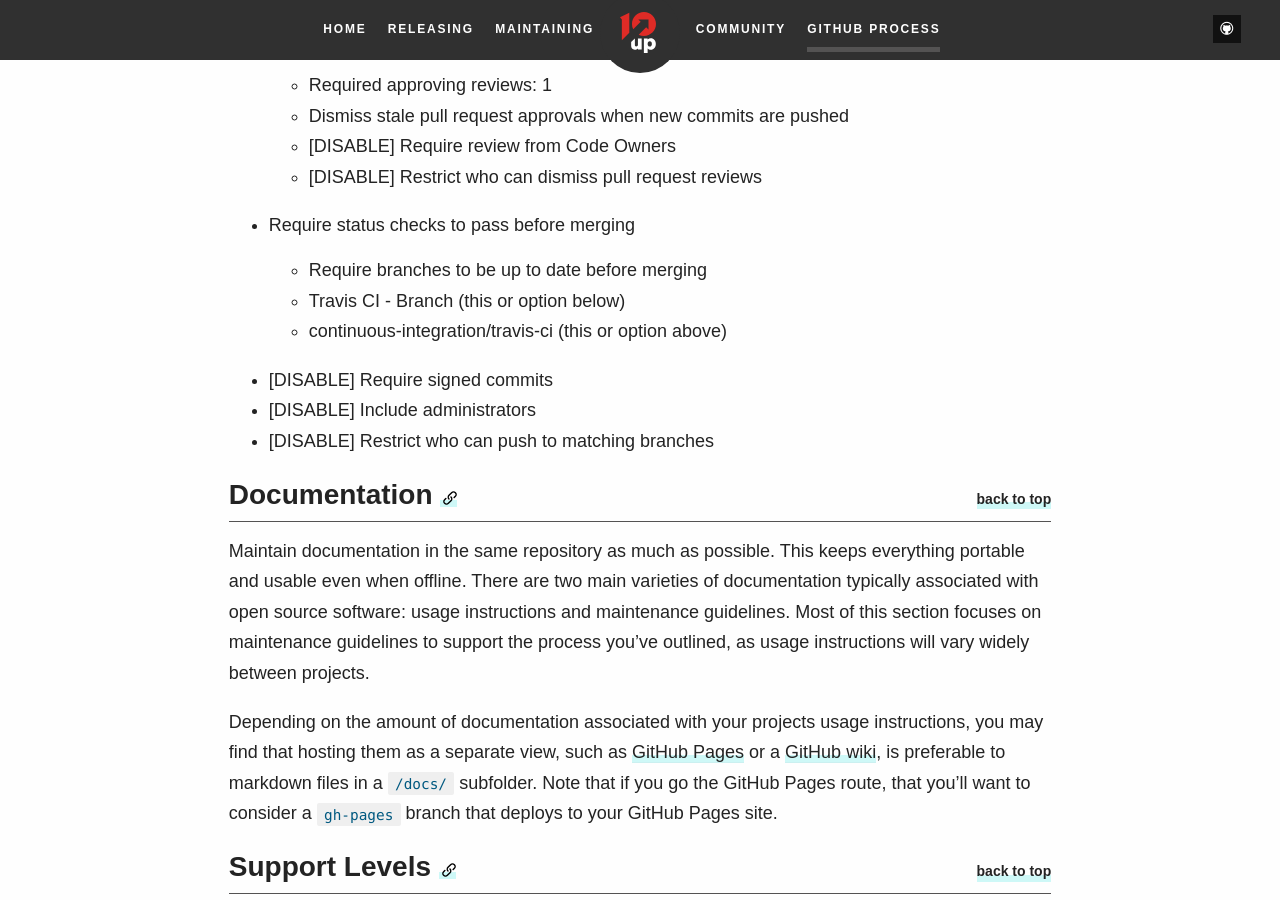
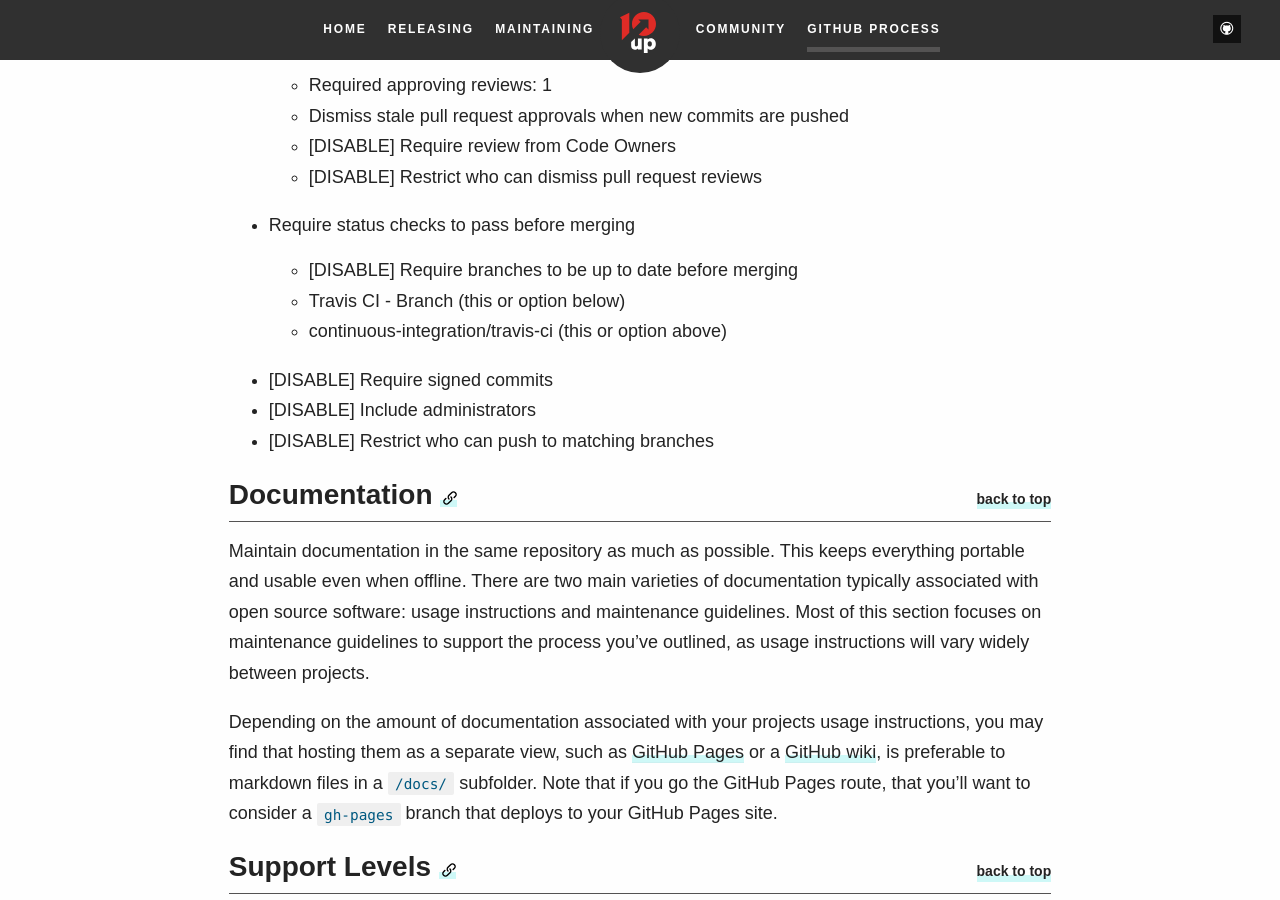
Before and after one commit to 10up/Open-Source-Best-Practices, a Jekyll site: the page built from github-process.md, in a window 1280 px wide and 900 px high, scrolled down 4084 px. Built offline with Jekyll 4.4.1, drawn with Linux system fonts in a browser that asks for light colours; some web fonts are replaced.

Commit message:
Update GitHub-Process.md

```diff
--- a/_includes/markdown/GitHub-Process.md
+++ b/_includes/markdown/GitHub-Process.md
@@ -50,7 +50,7 @@ This means that we’ll want the following GitHub settings:
     - [DISABLE] Require review from Code Owners
     - [DISABLE] Restrict who can dismiss pull request reviews
   - Require status checks to pass before merging
-    - Require branches to be up to date before merging
+    - [DISABLE] Require branches to be up to date before merging
     - Travis CI - Branch (this or option below)
     - continuous-integration/travis-ci (this or option above)
   - [DISABLE] Require signed commits
```
